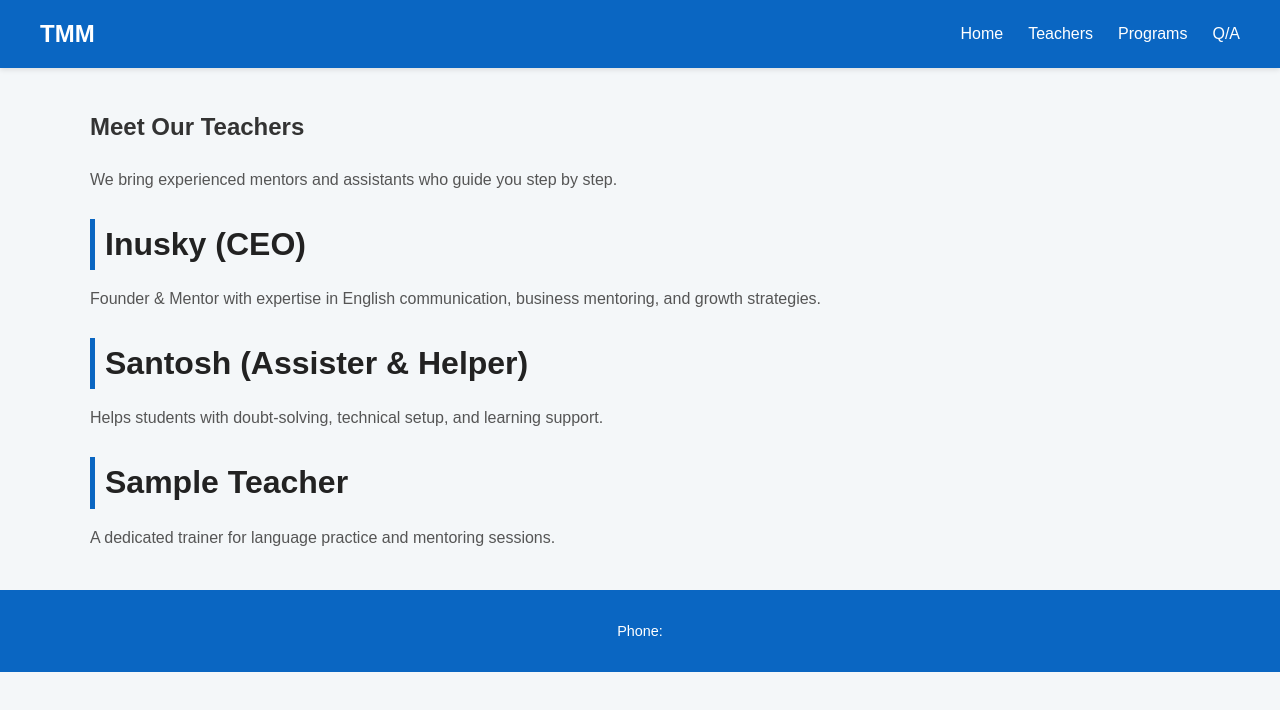
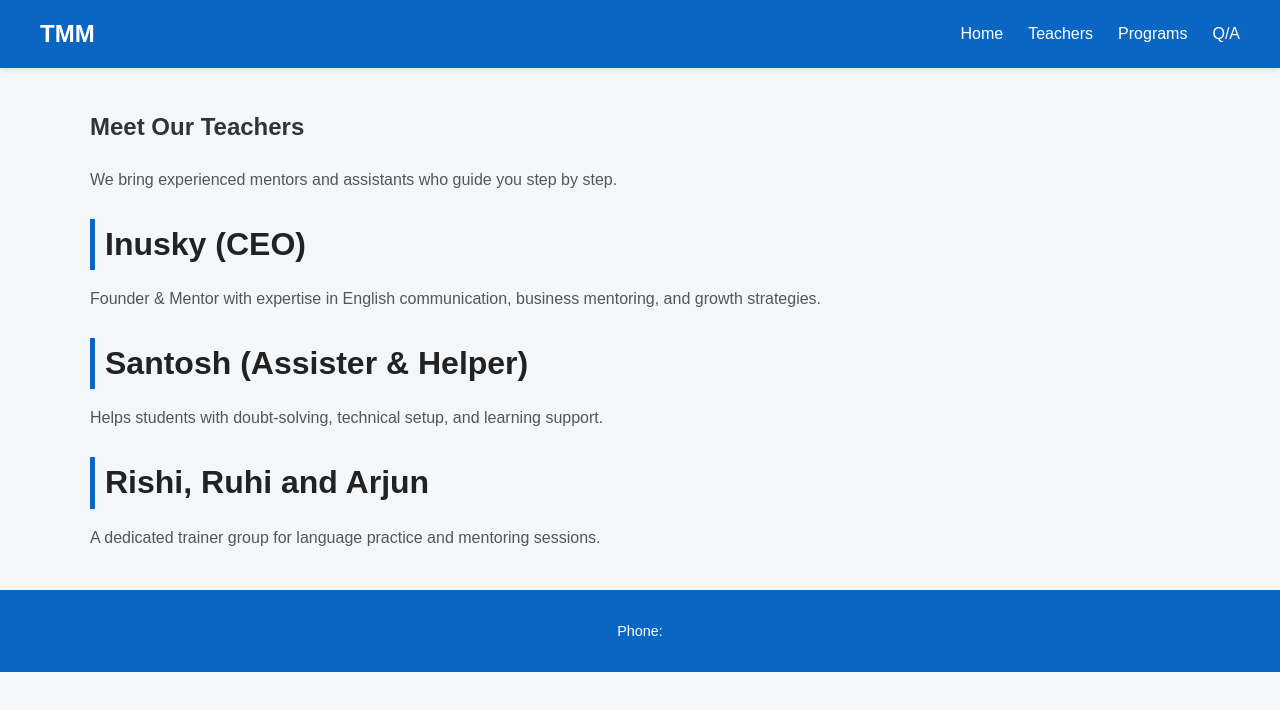
Before and after one commit to codesgwork/the-mba-mentor, a plain HTML site: page teachers.html in a window 1280 px wide. Drawn offline with Linux system fonts and the light colour scheme; a script that the page names is missing.

Commit message:
Deployed

```diff
--- a/teachers.html
+++ b/teachers.html
@@ -44,8 +44,11 @@
       </div>
 
       <div class="teacher-card">
-        <h2>Sample Teacher</h2>
-        <p>A dedicated trainer for language practice and mentoring sessions.</p>
+        <h2>Rishi, Ruhi and Arjun</h2>
+        <p>
+          A dedicated trainer group for language practice and mentoring
+          sessions.
+        </p>
       </div>
     </section>
 
```
Also changed, not shown: index.html (+1 -1 lines).
